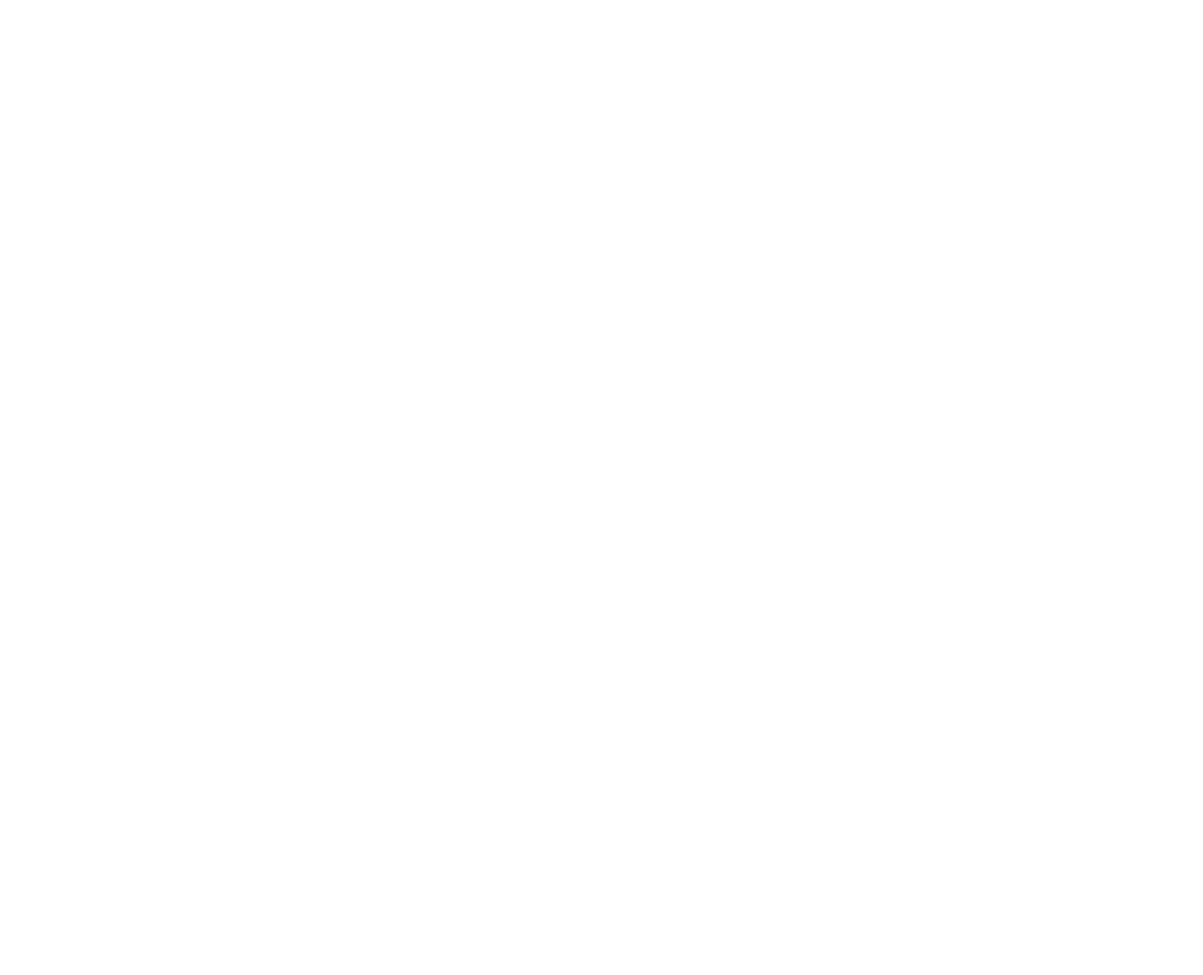
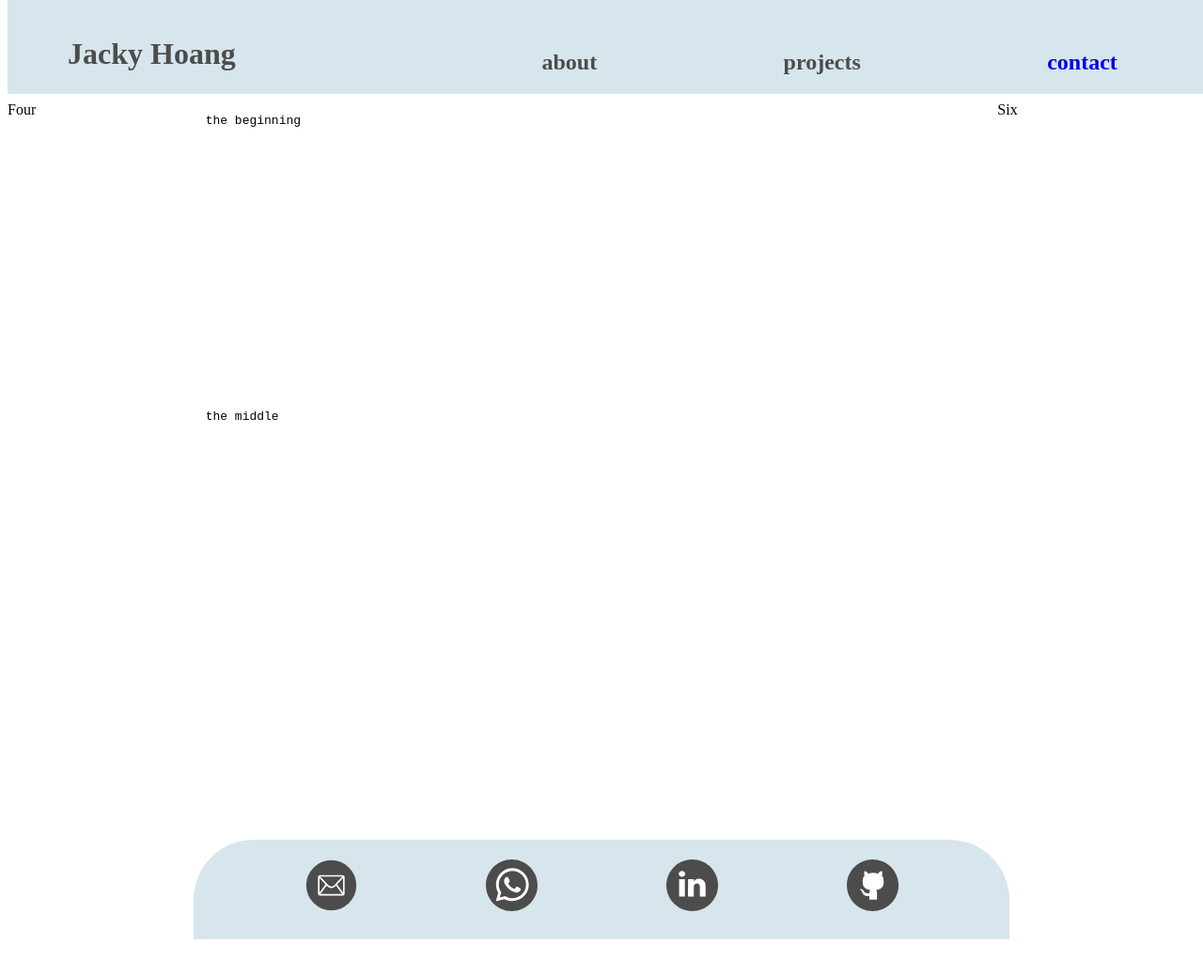
Before and after one commit to hoangj8/hoangj8.github.io, a plain HTML site: page index.html in a window 1280 px wide. Shown: the top 1038 px of the page at 94% size. Before the commit the page ends 800 px from the top, so only its background shows below. Drawn offline with Linux system fonts and the light colour scheme.

Commit message:
fixed typo in CSS which caused Nav bar to be unhidden on load and broke the toggle functionality.

```diff
--- a/index.html
+++ b/index.html
@@ -4,12 +4,231 @@
 
 
 <head>
+<title>Jacky Hoang</title>
+<style>
+	html{
+		height: 97%;
+		width: : 99.5%;
+	}
+	main{
+		display:grid;
+		grid-template-rows: 100px 4fr 110px;
+		grid-template-columns: 1fr 4fr 1fr;
+		height:100%;
+	}
 
+	/******Nav Styles*****/
+	header{
+		size: 32px;
+		display:flex;
+		flex: 1 0 0%;
+		position: fixed;
+		top:0;
+		width: 100%;
+		height:100px;
+		background-color: rgba(213,228,235,0.95);
+		font-family: "Microsoft JhengHei UI";
+		color: rgb(76 76 76);
+	}
+
+	/*#four{
+		background-color: green;
+	}
+	#five{
+		background-color: blue;
+	}
+	#six{
+		background-color: purple;
+	}
+	*/
+
+	#nav{
+		display:flex;
+		margin-top: 1em;
+		flex:2;
+		align-items: flex-end;
+		justify-content: space-around;
+	}
+	#header_name{
+		flex: 1;
+		margin-top: 1.22em;
+		margin-left: 2em;
+		font-size: 2em;
+	}
+
+	#nav h2{
+		margin-top: 0;
+		margin-bottom:
+	}
+	#nav a{
+		text-decoration: none;
+	}
+/*	#nav_about{
+		position:fixed;
+		right: 30%;
+	}
+	#nav_projects{
+		position:fixed;
+		right:20%;
+	}
+
+	#nav_contact{
+		position:fixed;
+		right:10%;
+	}
+
+
+
+
+	/*****Social Bar Styles *****/
+	#socials{
+		background-color: rgba(213,228,235,0.95);
+		padding: 5px 50px 10px 50px;
+		border-radius: 4em 4em 0 0;
+		position:fixed;
+		bottom:-200px;
+		width:60%;
+		left:0;
+		right:0;
+		margin-right:auto;
+		margin-left:auto;
+	}
+	#socials_iconList{
+		display:flex;
+		list-style: none;
+		justify-content: space-around;
+		align-content: center;
+		padding-left: 0;
+	}
+	#socials_iconList li img{
+		width: 55px;
+	}
+
+</style>
+<script src="script.js" async></script>
 </head>
 
 
 
 <body>
+<header>
+	<h1 id="header_name">Jacky Hoang</h1>
+	<div id="nav">
+		<h2 id="nav_about">about</h2>
+		<h2 id="nav_projects">projects</h2>
+		<h2 id="nav_contact"><a href="#" id="contact_button">contact</a></h2>
+	</div>
+</header>
+<main>
+	<div id="one"></div>
+	<div id="two"></div>
+	<div id="three"></div>
+	<div id="four">Four</div>
+	<div id="five"><pre>
+the beginning
+
+
+
+
+
+
+
+
+
+
+
+
+
+
+
+
+
+
+
+
+the middle
+
+
+
+
+
+
+
+
+
+
+
+
+
+
+
+
+
+
+
+
+
+
+
+
+
+
+
+
+
+
+
+
+
+
+
+
+
+
+
+
+
+
+
+
+
+
+
+
+
+
+
+
+
+
+
+
+
+
+
+
+
+
+
+
+the end
+	</pre></div>
+	<div id="six">Six</div>
+	<div id="seven">Seven</div>
+
+	<div id="socials">
+		<ul id="socials_iconList">
+			<li><img src="images/email.svg" alt="email"></li>
+			<li><img src="images/whatsapp.svg" alt="whatsapp"></li>
+			<li><img src="images/linkedin.svg" alt="linkedin"></li>
+			<li><img src="images/github.svg" alt="github"></li>
+		</ul>
+	</div>
+</main>
+
+
+
+
 
 </body>
 
--- /dev/null
+++ b/script.js
@@ -0,0 +1,21 @@
+var socialBar=document.querySelector("#socials");
+var contactButton=document.querySelector("#nav_contact");
+
+
+var socials_visible = false;
+
+
+function reveal(e){
+	e.preventDefault();
+	if(!socials_visible){
+		socialBar.setAttribute("style","transform: translateY(-200px); transition: transform 0.7s ease");
+		socials_visible=true;
+	}
+	else{
+		socials_visible=false;
+		socialBar.setAttribute("style","transform: translateY(+200px); transition: transform 0.7s ease-in");
+	}
+}
+
+
+contactButton.onclick = reveal;
```
Also changed, not shown: images/email.svg (added), images/github.svg (added), images/linkedin.svg (added), images/whatsapp.svg (added).
